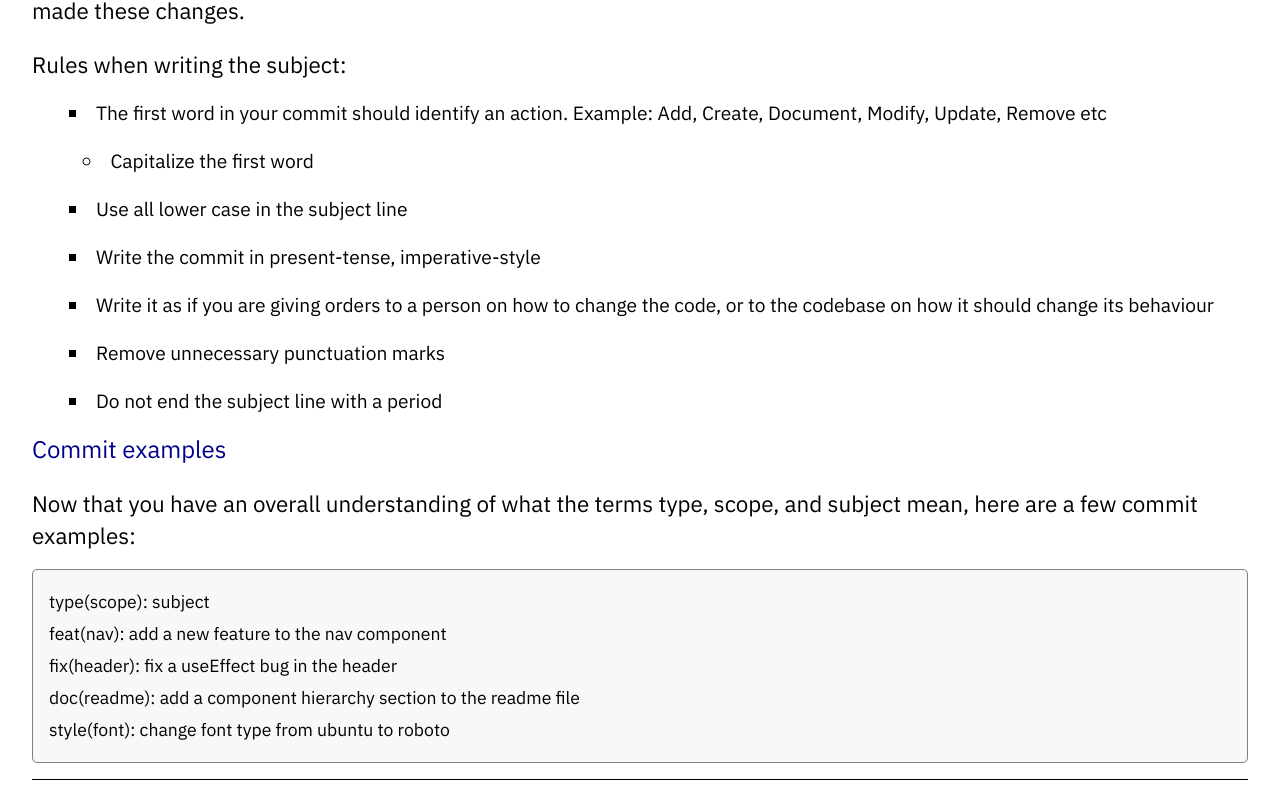
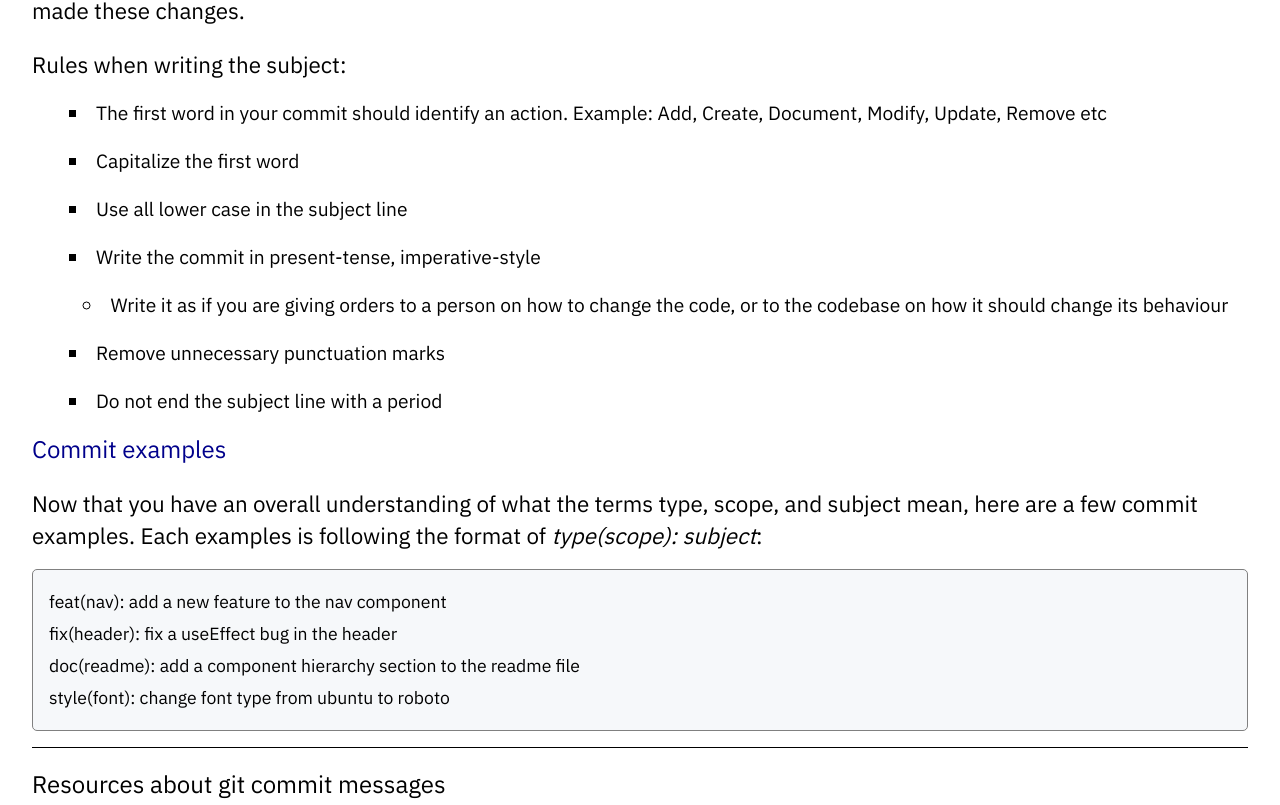
Before and after one commit to Elir-Mahad/notes, a Next.js app: page /writing-commits in a window 1280 px wide. Shown: the part 1454-2259 px from the top of the page. Built offline with nearby package versions, Linux system fonts and the light colour scheme.

Commit message:
Feat(commitspost): edit post content

```diff
--- a/pages/writing-commits.js
+++ b/pages/writing-commits.js
@@ -116,17 +116,17 @@ function WritingCommits() {
           Create, Document, Modify, Update, Remove etc{" "}
         </Litem>
 
-        <LitemTwo> Capitalize the first word </LitemTwo>
+        <Litem> Capitalize the first word </Litem>
 
         <Litem> Use all lower case in the subject line</Litem>
 
         <Litem> Write the commit in present-tense, imperative-style </Litem>
 
-        <Litem>
+        <LitemTwo>
           {" "}
           Write it as if you are giving orders to a person on how to change the
           code, or to the codebase on how it should change its behaviour{" "}
-        </Litem>
+        </LitemTwo>
 
         <Litem> Remove unnecessary punctuation marks </Litem>
 
@@ -135,11 +135,11 @@ function WritingCommits() {
         <SubHeading>Commit examples</SubHeading>
         <Sentence>
           Now that you have an overall understanding of what the terms type,
-          scope, and subject mean, here are a few commit examples:
+          scope, and subject mean, here are a few commit examples. Each examples
+          is following the format of <em>type(scope): subject</em>:
         </Sentence>
 
         <Code>
-          type(scope): subject <br />
           feat(nav): add a new feature to the nav component <br />
           fix(header): fix a useEffect bug in the header <br />
           doc(readme): add a component hierarchy section to the readme file{" "}
@@ -149,7 +149,7 @@ function WritingCommits() {
 
         <Resources
           //
-          topic="git commit message"
+          topic="git commit messages"
           firstResTitle="How to Write a Great Git Commit Message"
           firstLink="https://www.youtube.com/watch?v=JiZACkPNm8U"
           secondResTitle="Write git commit messages like a PRO with Conventional Commits"
```
